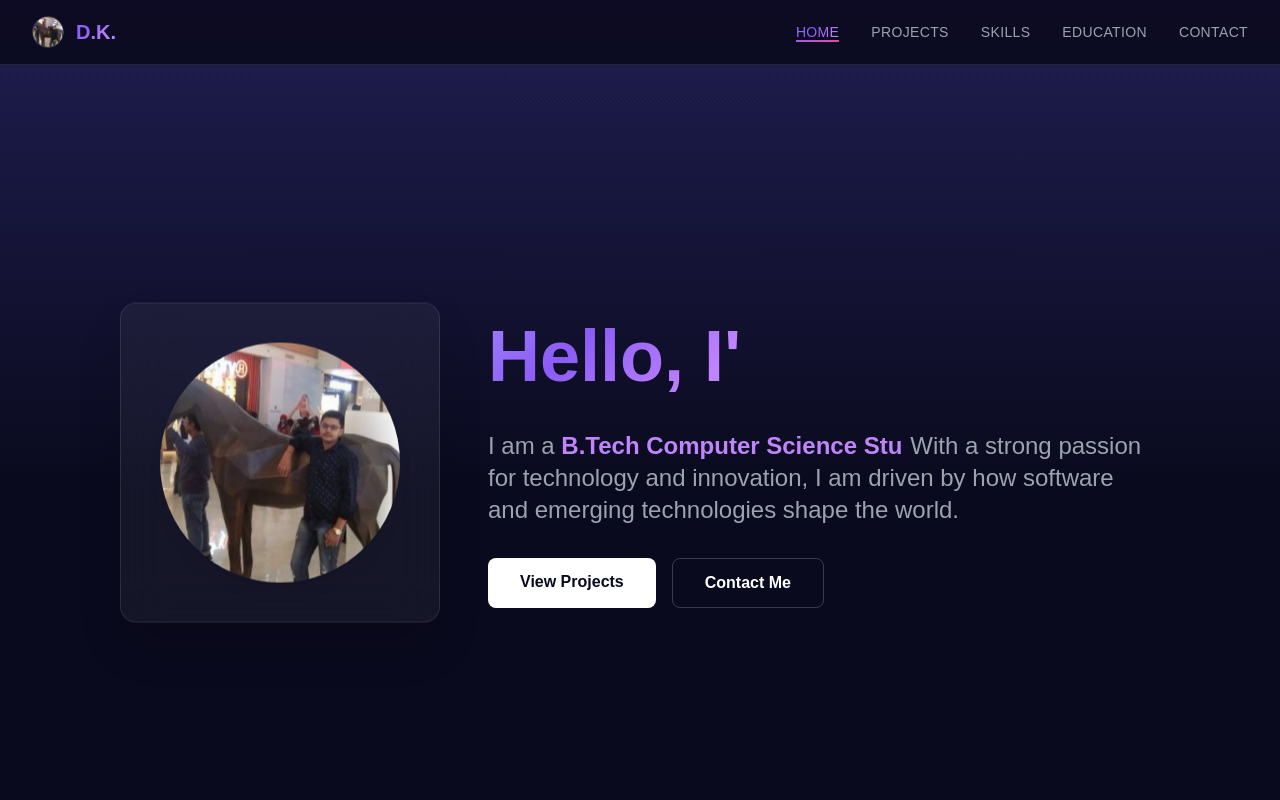
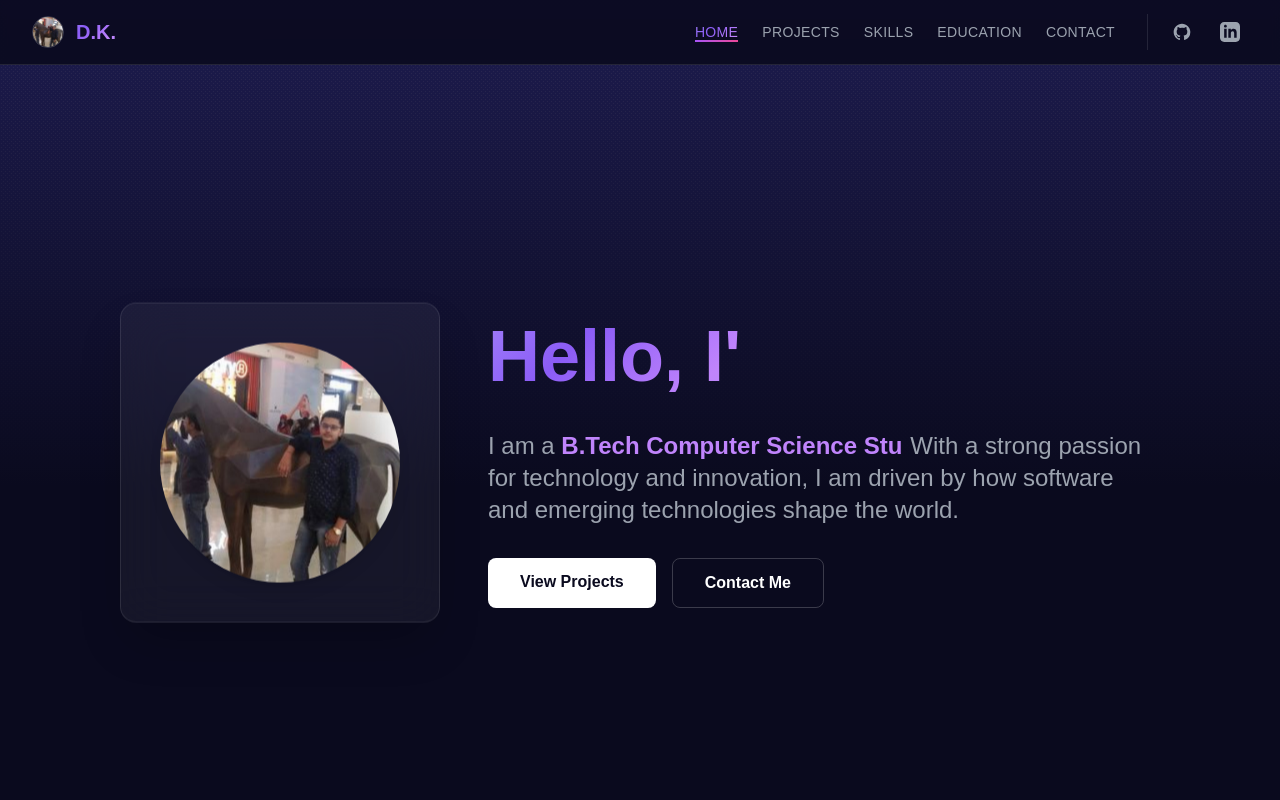
Before and after one commit to dkadian/web-portfolio, a Next.js app: page / in a window 1280 px wide. Shown: the top 800 px of the page. Built offline with nearby package versions, Linux system fonts and the light colour scheme.

Commit message:
adding feature

```diff
--- a/app/components/Navigation.tsx
+++ b/app/components/Navigation.tsx
@@ -44,7 +44,7 @@ const Navigation = () => {
           </Link>
 
           {/* Desktop Navigation */}
-          <div className="hidden md:flex items-center gap-8">
+          <div className="hidden md:flex items-center gap-6">
             {navItems.map((item) => (
               <Link
                 key={item.name}
@@ -71,6 +71,40 @@ const Navigation = () => {
                 />
               </Link>
             ))}
+
+            {/* Social Icons */}
+            <div className="flex items-center gap-3 ml-2 pl-4 border-l border-white/10">
+              <a
+                href="https://github.com/dkadian"
+                target="_blank"
+                rel="noopener noreferrer"
+                className="p-2 text-gray-400 hover:text-white hover:bg-white/10 rounded-lg transition-all duration-300 hover:scale-110"
+                aria-label="GitHub"
+              >
+                <svg className="w-5 h-5" fill="currentColor" viewBox="0 0 24 24" aria-hidden="true">
+                  <path
+                    fillRule="evenodd"
+                    d="M12 2C6.477 2 2 6.484 2 12.017c0 4.425 2.865 8.18 6.839 9.504.5.092.682-.217.682-.483 0-.237-.008-.868-.013-1.703-2.782.605-3.369-1.343-3.369-1.343-.454-1.158-1.11-1.466-1.11-1.466-.908-.62.069-.608.069-.608 1.003.07 1.531 1.032 1.531 1.032.892 1.53 2.341 1.088 2.91.832.092-.647.35-1.088.636-1.338-2.22-.253-4.555-1.113-4.555-4.951 0-1.093.39-1.988 1.029-2.688-.103-.253-.446-1.272.098-2.65 0 0 .84-.27 2.75 1.026A9.564 9.564 0 0112 6.844c.85.004 1.705.115 2.504.337 1.909-1.296 2.747-1.027 2.747-1.027.546 1.379.202 2.398.1 2.651.64.7 1.028 1.595 1.028 2.688 0 3.848-2.339 4.695-4.566 4.943.359.309.678.92.678 1.855 0 1.338-.012 2.419-.012 2.747 0 .268.18.58.688.482A10.019 10.019 0 0022 12.017C22 6.484 17.522 2 12 2z"
+                    clipRule="evenodd"
+                  />
+                </svg>
+              </a>
+              <a
+                href="https://www.linkedin.com/in/deepak-5a1749238/"
+                target="_blank"
+                rel="noopener noreferrer"
+                className="p-2 text-gray-400 hover:text-white hover:bg-white/10 rounded-lg transition-all duration-300 hover:scale-110"
+                aria-label="LinkedIn"
+              >
+                <svg className="w-5 h-5" fill="currentColor" viewBox="0 0 24 24" aria-hidden="true">
+                  <path
+                    fillRule="evenodd"
+                    d="M19 0h-14c-2.761 0-5 2.239-5 5v14c0 2.761 2.239 5 5 5h14c2.762 0 5-2.239 5-5v-14c0-2.761-2.238-5-5-5zm-11 19h-3v-11h3v11zm-1.5-12.268c-.966 0-1.75-.79-1.75-1.764s.784-1.764 1.75-1.764 1.75.79 1.75 1.764-.783 1.764-1.75 1.764zm13.5 12.268h-3v-5.604c0-3.368-4-3.113-4 0v5.604h-3v-11h3v1.765c1.396-2.586 7-2.777 7 2.476v6.759z"
+                    clipRule="evenodd"
+                  />
+                </svg>
+              </a>
+            </div>
           </div>
 
           {/* Mobile Menu Button */}
```
